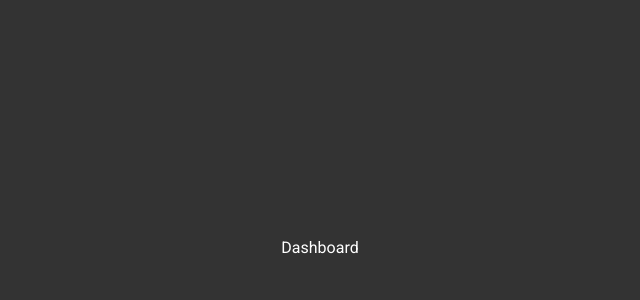
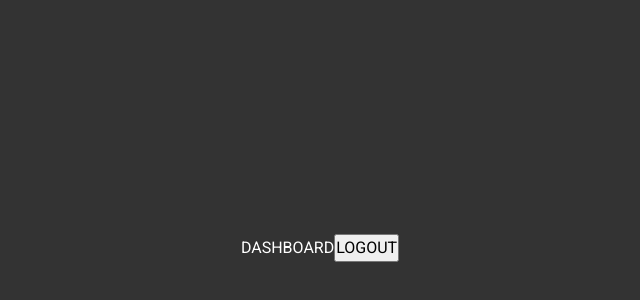
Before and after one commit to RedDotz20/inventory-management-system, a React (Vite) app in the folder client/: page /dashboard in a window 1280 px wide. Shown: the part 152-452 px from the top of the page, without its empty margins (320-960 px from the left). Built offline with nearby package versions, Linux system fonts and the light colour scheme; sample sign-in values are in the browser's storage.

Commit message:
feat: Login | dashboard components changes

```diff
--- a/client/src/App.tsx
+++ b/client/src/App.tsx
@@ -1,22 +1,31 @@
 import { Routes, Route, Navigate } from "react-router-dom";
+import PrivateRoute from "./components/PrivateRoute";
 import Dashboard from "./pages/Dashboard/Dashboard";
 import Login from "./pages/Login/Login";
 
 export default function App() {
 	const isAuthenticated = !!localStorage.getItem("token");
-	console.log(isAuthenticated);
 	return (
 		<Routes>
+			<Route
+				path="/"
+				element={
+					<Navigate to={isAuthenticated ? "/dashboard" : "/login"} replace />
+				}
+			/>
 			<Route path="/login" element={<Login />} />
 			<Route
 				path="/dashboard"
-				element={isAuthenticated ? <Dashboard /> : <Navigate to="/login" />}
+				element={
+					<PrivateRoute>
+						<Dashboard />
+					</PrivateRoute>
+				}
 			/>
-			<Route path="/" element={<Navigate to="/login" replace />} />
 		</Routes>
 	);
 }
 
-// export const Loader = () => {
-// 	return <h1>Loading...</h1>;
-// };
+export const Loader = () => {
+	return <h1>Loading...</h1>;
+};
--- a/client/src/pages/Dashboard/Dashboard.tsx
+++ b/client/src/pages/Dashboard/Dashboard.tsx
@@ -1,10 +1,11 @@
-import React from "react";
 import styles from "./dashboard.module.scss";
+import clientLogout from "../../api/clientLogout";
 
 export default function Dashboard() {
 	return (
-		<>
-			<div className={styles.dashboardContainer}>Dashboard</div>
-		</>
+		<div className={styles.dashboardContainer}>
+			<h1>DASHBOARD</h1>
+			<button onClick={clientLogout}>LOGOUT</button>
+		</div>
 	);
 }
--- a/client/src/pages/Login/Login.tsx
+++ b/client/src/pages/Login/Login.tsx
@@ -1,20 +1,24 @@
+import { useState } from "react";
 import { useForm } from "react-hook-form";
-import { useNavigate } from "react-router-dom";
+import { Navigate, useNavigate } from "react-router-dom";
+import clientLogin from "../../api/clientLogin";
 import styles from "./login.module.scss";
-import clientLogin from "../../api/clientLogin";
-import { useState } from "react";
+import storeLogo from "../../assets/storeLogo.png";
+import isAuth from "../../utils/isAuth";
 
 export default function Login() {
 	const [error, setError] = useState<null | string>(null);
 	const { register, handleSubmit } = useForm();
 	const navigate = useNavigate();
 
+	if (isAuth()) return <Navigate to="/dashboard" replace />;
+
 	const onSubmit = async (data: any) => {
 		try {
 			const response = await clientLogin(data);
 			console.log(response);
 			if (response.token) {
-				navigate(response.redirectUrl);
+				navigate("/dashboard");
 			} else {
 				setError("Invalid username or password");
 			}
@@ -26,7 +30,7 @@ export default function Login() {
 	return (
 		<div className={styles.loginContainer}>
 			<form className={styles.loginForm} onSubmit={handleSubmit(onSubmit)}>
-				<div className={styles.logo}>LG</div>
+				<img src={storeLogo} alt="BGMlogo" />
 				<label>Username</label>
 				<input
 					id="username"
--- /dev/null
+++ b/client/src/utils/isAuth.ts
@@ -0,0 +1,11 @@
+import jwt_decode from "jwt-decode";
+
+function isAuth() {
+	const token = localStorage.getItem("token");
+	if (!token) return false;
+
+	const { exp } = jwt_decode(token) as { exp: number };
+	return exp ? exp > Date.now() / 1000 : false;
+}
+
+export default isAuth;
```
